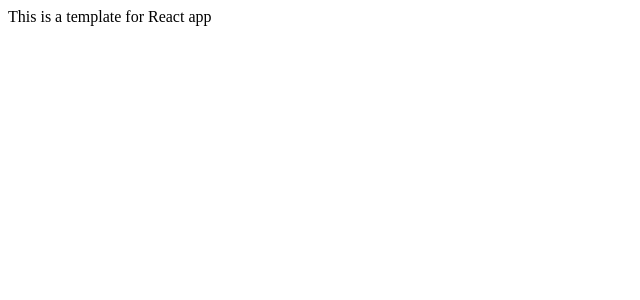
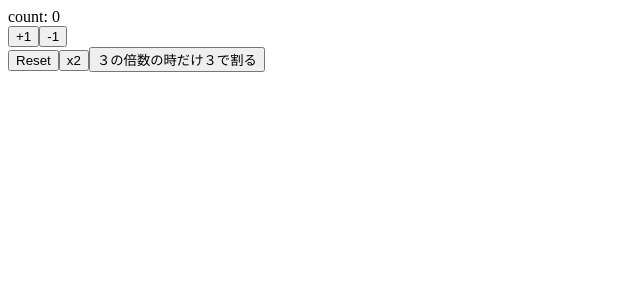
Before and after one commit to myappdeveloped01/react-hooks-101, a React (Create React App) app: page / in a window 1280 px wide. Shown: the top 300 px of the page, without its empty margins (0-640 px from the left). Built offline with nearby package versions, Linux system fonts and the light colour scheme.

Commit message:
useStateの動作確認

```diff
--- a/src/App.js
+++ b/src/App.js
@@ -1,7 +1,44 @@
-import React from 'react'
+import React, { useState } from 'react'
 
 const App = () => {
-  return <div>This is a template for React app</div>
+  const [count, setCount] = useState(0)
+
+  const increment = () => {
+    setCount(count => count + 1)
+  }
+  const decrement = () => {
+    setCount(count => count - 1)
+  }
+  const reset = () => {
+    setCount(count => 0)
+  }
+  const double = () => {
+    setCount(count => count * 2)
+  }
+  const divide3 = () => {
+    setCount(count => {
+      if (count % 3 === 0) {
+        return (count /= 3)
+      } else {
+        return count
+      }
+    })
+  }
+
+  return (
+    <div>
+      <div>
+        <div>count: {count}</div>
+        <button onClick={increment}>+1</button>
+        <button onClick={decrement}>-1</button>
+      </div>
+      <div>
+        <button onClick={reset}>Reset</button>
+        <button onClick={double}>x2</button>
+        <button onClick={divide3}>３の倍数の時だけ３で割る</button>
+      </div>
+    </div>
+  )
 }
 
 export default App
```
